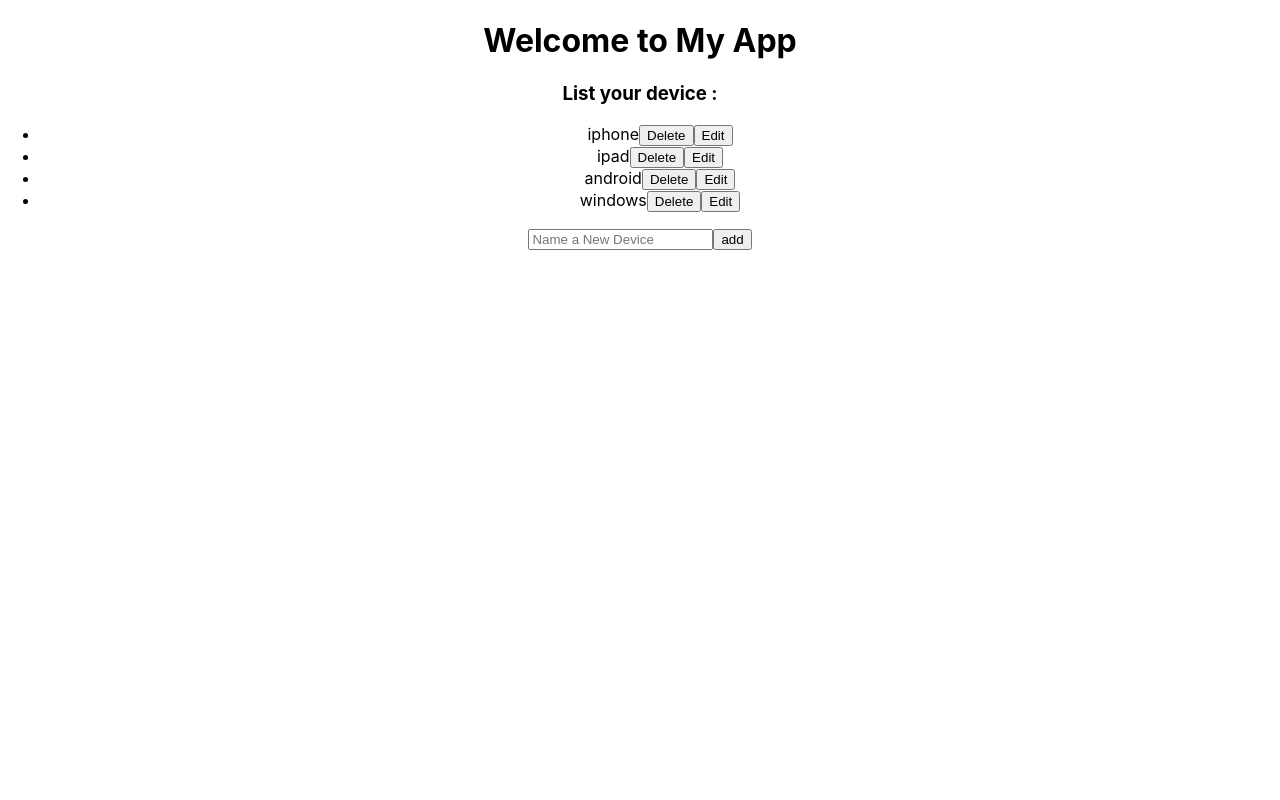
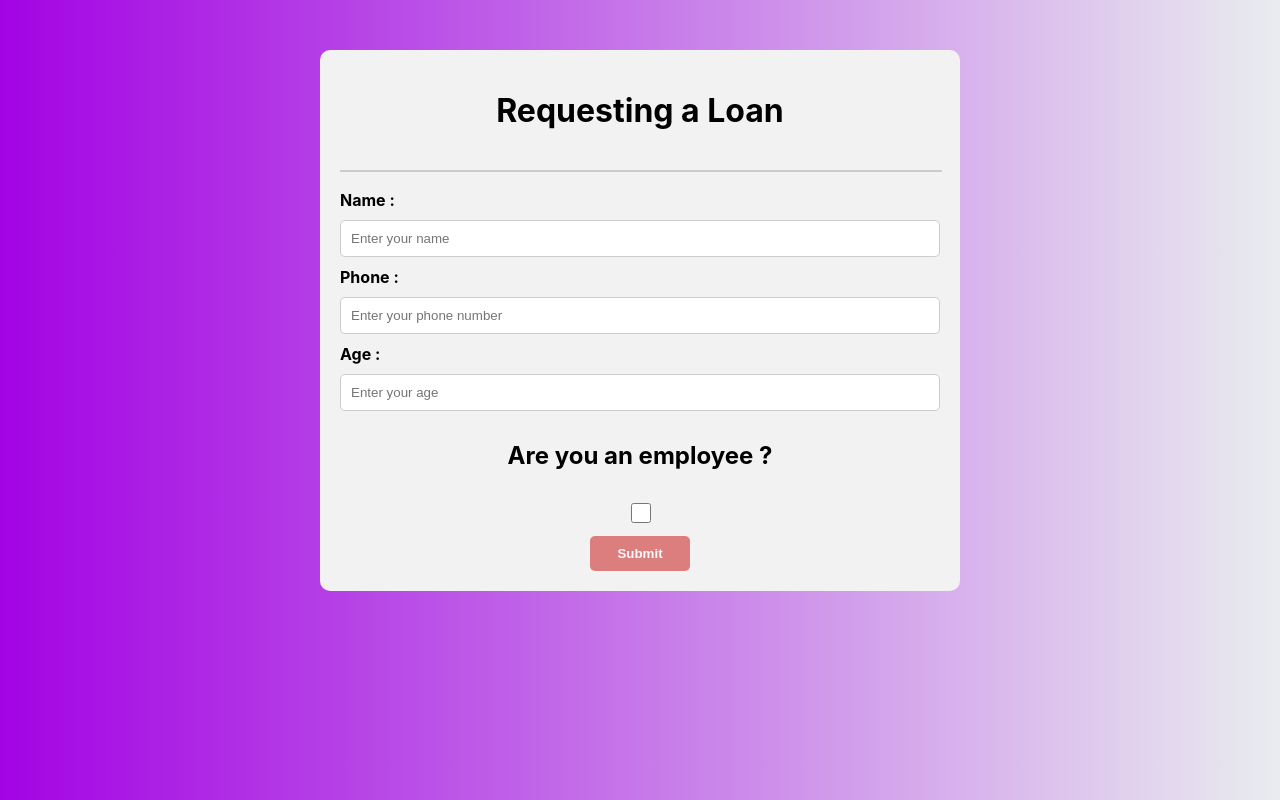
Before and after one commit to saeed-karout/React-Training-Repository, a React (Create React App) app: page / in a window 1280 px wide. Built offline with nearby package versions, Linux system fonts and the light colour scheme.

Commit message:
First Task Loan App

```diff
--- a/src/App.css
+++ b/src/App.css
@@ -1,39 +1,6 @@
 .App {
   text-align: center;
   width: 100%;
+  height: 100vh;
+  background: linear-gradient(to right, #a303e3, #e9ecef);
 }
-
-.App-logo {
-  height: 40vmin;
-  pointer-events: none;
-}
-
-@media (prefers-reduced-motion: no-preference) {
-  .App-logo {
-    animation: App-logo-spin infinite 20s linear;
-  }
-}
-
-.App-header {
-  background-color: #282c34;
-  min-height: 100vh;
-  display: flex;
-  flex-direction: column;
-  align-items: center;
-  justify-content: center;
-  font-size: calc(10px + 2vmin);
-  color: white;
-}
-
-.App-link {
-  color: #61dafb;
-}
-
-@keyframes App-logo-spin {
-  from {
-    transform: rotate(0deg);
-  }
-  to {
-    transform: rotate(360deg);
-  }
-}
--- a/src/App.js
+++ b/src/App.js
@@ -1,111 +1,11 @@
-// A simple react app to manage a list of devices.
-// when delete button is clicked, the device should be removed from the list.
-import { useState } from "react";
+
 import "./App.css";
+import MyForm from "./FisrtProjectFormBank/MyForm";
 export default function App() {
-  const [addDevice,setAddDevice]= useState("");
-  const [devices,setDevices] = useState([
-     {id:1,name:'iphone'}
-    ,{id:2,name:'ipad'}
-    ,{id:3,name:'android'}
-    ,{id:4,name:'windows'}
-  ]);
-  const deviceList= devices.map((device,index)=>{
-    return <li key={index}>{device.name}
-      <button onClick={()=>{handleDelete(device.id)}}>Delete</button>
-      <button onClick={()=>{handleEdit(device.id)}}>Edit</button>
-    </li>
-  })
-
-  function handleDelete(id){
-    const NewDevices =devices.filter((device)=>device.id!==id);
-
-
-    setDevices(NewDevices);
-  }
-
-
-  function handleEdit(id){
-    const newDevices = devices.map((device) =>{
-      if(device.id === id){
-       return{...device,name:device.name + " edited done"};
-      }else{
-        return device;
-      }
-    })
-
-    setDevices(newDevices);
-  }
-
-  function handleAddNewDevice(){
-    // const newDevices = [...devices];
-    // newDevices.push(addDevice);
-    // setDevices(newDevices);
-
-    setDevices([...devices,addDevice])
-  }
 
   return (
     <div className="App">
-      <div>
-        <h1>Welcome to My App</h1>
-        <h3>List your device :</h3>
-        <ul>
-         {deviceList}
-        </ul>
-
-
-
-        <input type='text' value={addDevice} onChange={
-          (e)=>{
-            setAddDevice(e.target.value)
-          }
-        } placeholder='Name a New Device' />
-        <button onClick={handleAddNewDevice}>add</button>
-      </div>
+        <MyForm />
     </div>
   );
 }
-
-
-// تحدي كويري ستيت
-// https://react.dev/learn/queueing-a-series-of-state-updates#recap
-// الحل
-// import { useState } from 'react';
-
-// export default function RequestTracker() {
-//   const [pending, setPending] = useState(0);
-//   const [completed, setCompleted] = useState(0);
-
-//   async function handleClick() {
-//     setPending((p)=>{
-//         return p = p + 1;
-//     });
-//     await delay(3000);
-//     setPending((p)=>{
-//       return p = p - 1;
-//     });
-//     setCompleted((c)=>{
-//       return c =c + 1;
-//     });
-//   }
-//  return (
-//     <>
-//       <h3>
-//         Pending: {pending}
-//       </h3>
-//       <h3>
-//         Completed: {completed}
-//       </h3>
-//       <button onClick={handleClick}>
-//         Buy
-//       </button>
-//     </>
-//   );
-// }
-
-// function delay(ms) {
-//   return new Promise(resolve => {
-//     setTimeout(resolve, ms);
-//   });
-// }
--- /dev/null
+++ b/src/FisrtProjectFormBank/MyForm.css
@@ -0,0 +1,55 @@
+.form-container{
+    display: flex;
+    justify-content: center;
+    align-items: center;
+    gap:30px;
+    padding-top: 50px;
+    position: relative;
+    /* background-color: #f2f2f2; */
+}
+
+form{
+    display: flex;
+    flex-direction: column;
+    width: 600px;
+    background-color: #f2f2f2;
+    border-radius: 10px;
+    padding: 20px;
+    gap: 10px;
+}
+
+label{
+    font-weight: bold;
+    align-self: flex-start;
+}
+input[type="text"], input[type="number"], input[type="tel"], select{
+    padding: 10px;
+    border-radius: 5px;
+    border: 1px solid #ccc;
+    outline: none;
+}
+
+input[type='checkbox']{
+    width: 20px;
+    height: 20px;
+    align-self: center;
+    cursor: pointer;
+}
+
+button[type="submit"]{
+    padding: 10px;
+    border-radius: 5px;
+    border: none;
+    width:100px;
+    background-color: #4CAF50;
+    color: white;
+    font-weight: bold;
+    cursor: pointer;
+    align-self: center;
+}
+
+button[type="submit"].disabled{
+    opacity: 0.5;
+    background-color: #c90d0d;
+    cursor: not-allowed;
+}
--- /dev/null
+++ b/src/FisrtProjectFormBank/MyForm.js
@@ -0,0 +1,148 @@
+import { useState } from "react";
+import "./MyForm.css";
+import PopupSubmit from "./PopupSubmit";
+
+export default function MyForm() {
+  const [formData, setFormData] = useState({
+    name: "",
+    phone: "",
+    age: "",
+    isEmployee: false,
+    salary: "",
+  });
+
+  const [showPopup, setShowPopup] = useState(false);
+
+  const isComplete = Boolean(
+    formData.name &&
+    formData.phone &&
+    formData.age &&
+    (formData.isEmployee ? formData.salary : true),
+  );
+
+  function handleSubmit(e) {
+    e.preventDefault();
+
+    setShowPopup(true);
+
+  }
+
+  return (
+    <>
+
+
+
+       <div className="form-container" style={showPopup ? {filter:'blur(5px)'} : {filter:'blur(0px)'}}>
+
+
+      <form onSubmit={handleSubmit}>
+        <h1>Requesting a Loan</h1>
+        <hr style={{ border: "1px solid #ccc", width: "100%" }} />
+
+        <label htmlFor="name">Name : </label>
+        <input
+          type="text"
+          id="name"
+          value={formData.name}
+          onChange={(e) => setFormData({ ...formData, name: e.target.value })}
+          placeholder="Enter your name"
+          required
+        />
+
+        <label htmlFor="phone">Phone : </label>
+        <input
+          type="tel"
+          id="phone"
+          value={formData.phone}
+          onChange={(e) => setFormData({ ...formData, phone: e.target.value })}
+          placeholder="Enter your phone number"
+          required
+        />
+
+        <label htmlFor="age">Age :</label>
+        <input
+          type="number"
+          id="age"
+          value={formData.age}
+          onChange={(e) => setFormData({ ...formData, age: e.target.value })}
+          placeholder="Enter your age"
+          required
+        />
+
+        <h2>Are you an employee ?</h2>
+        <input
+          type="checkbox"
+          id="isEmployee"
+          checked={formData.isEmployee}
+          onChange={(e) =>
+            setFormData({ ...formData, isEmployee: e.target.checked })
+          }
+        />
+
+        {formData.isEmployee && (
+          <>
+            <label htmlFor="salary">Salary :</label>
+            <select
+              id="salary"
+              value={formData.salary}
+              onChange={(e) =>
+                setFormData({ ...formData, salary: e.target.value })
+              }
+            >
+              <option value="">Select your salary</option>
+              <option value="10000-20000">10000-20000</option>
+              <option value="20000-30000">20000-30000</option>
+              <option value="30000-40000">30000-40000</option>
+            </select>
+          </>
+        )}
+
+        <button
+          type="submit"
+          className={isComplete && !showPopup ? "submit-button" : "disabled"}
+          disabled={!isComplete || showPopup}
+        >
+          Submit
+        </button>
+      </form>
+
+
+
+    </div>
+
+    {showPopup && (
+        <div
+        onClick={() => setShowPopup(false)}
+          style={{
+            display: "flex",
+            justifyContent: "center",
+            alignItems: "center",
+            width: "100%",
+            position: "fixed",
+            height: "100%",
+            top: 0,
+            left: 0,
+            backgroundColor: "rgba(0, 0, 0, 0.5)",
+            zIndex: 9999,
+          }}
+        >
+          <PopupSubmit
+            isOpen={showPopup}
+            Data={formData}
+            onClose={() => {
+                setShowPopup(false)
+                setFormData({
+                    name: "",
+                    phone: "",
+                    age: "",
+                    isEmployee: false,
+                    salary: "",
+                })
+            }}
+          />
+        </div>
+      )}
+      </>
+
+  );
+}
--- /dev/null
+++ b/src/FisrtProjectFormBank/PopupSubmit.js
@@ -0,0 +1,48 @@
+export default function PopupSubmit({ isOpen, onClose, Data }) {
+
+
+  function validateFormData(data) {
+    if (!data) return "No data provided.";
+    const { phone, age, isEmployee, salary } = data;
+
+    if (!phone || phone.length !== 10) return "Phone number must be 10 digits long.";
+
+
+    if ( age < 18 || age > 65)
+      return "Age must be between 18 and 65.";
+
+    if (isEmployee && !salary) return "Please select a salary range.";
+
+    return true; // valid
+  }
+
+  const validation = validateFormData(Data);
+  const isValid = validation === true;
+  const message  = isValid ? "Form submitted successfully!" : validation;
+  if (!isOpen) {
+    return <></>;
+  }else{
+
+      return (
+
+
+        <div style={{backgroundColor:'#9f9b9b',display:"flex",padding:'20px', width:"400px",height:"200px",borderRadius:'20px'
+
+        }}>
+          <div className="popup-content" style={{position:'relative',width:'100%'}}>
+            <img src="/close.png"
+              alt="close"
+              className="close-icon"
+              width="20"
+              onClick={onClose}
+
+              style={{cursor:'pointer',position:'absolute',top:'0px',right:'0px'}}
+              />
+            <h2 style={{color: isValid ? 'green' : 'red'}}>{message }</h2>
+            {isValid && <p>Your form has been submitted.</p>}
+
+          </div>
+        </div>
+      );
+  }
+}
```
Also changed, not shown: public/close.png (added).
